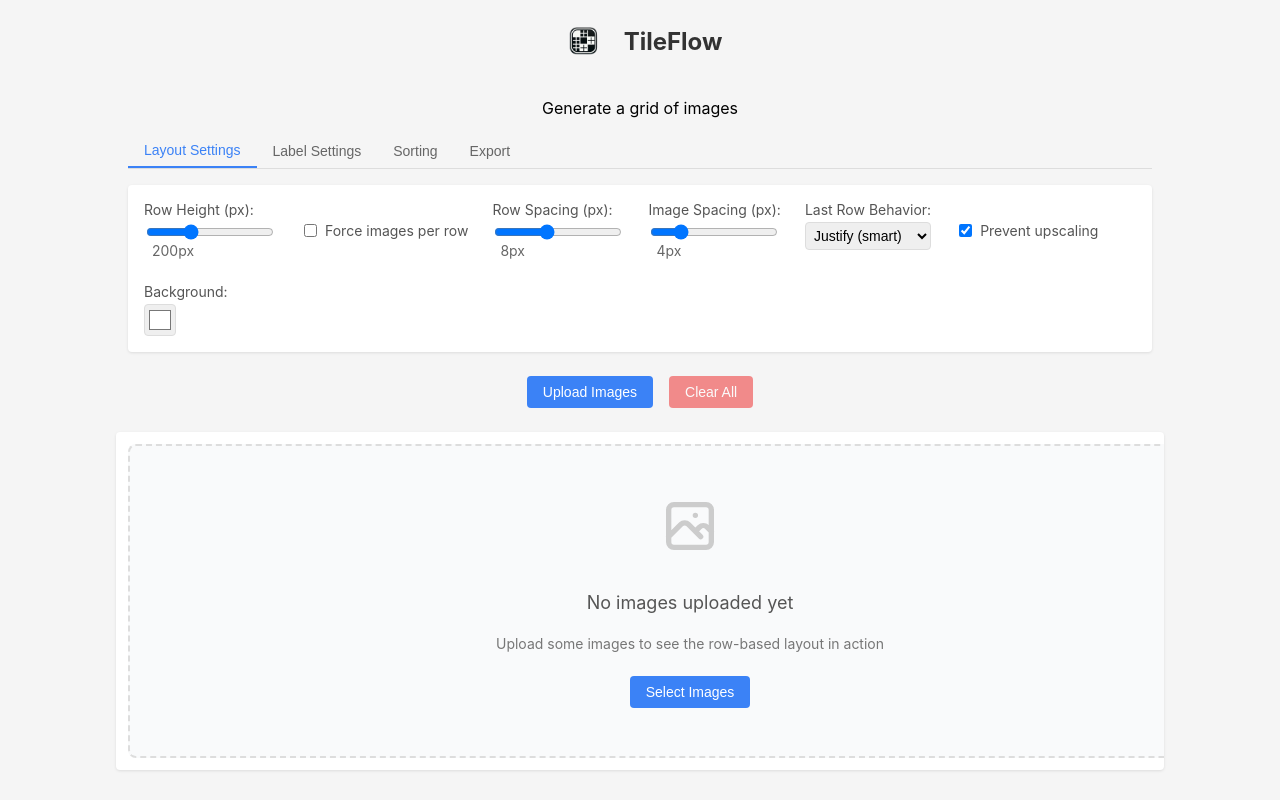
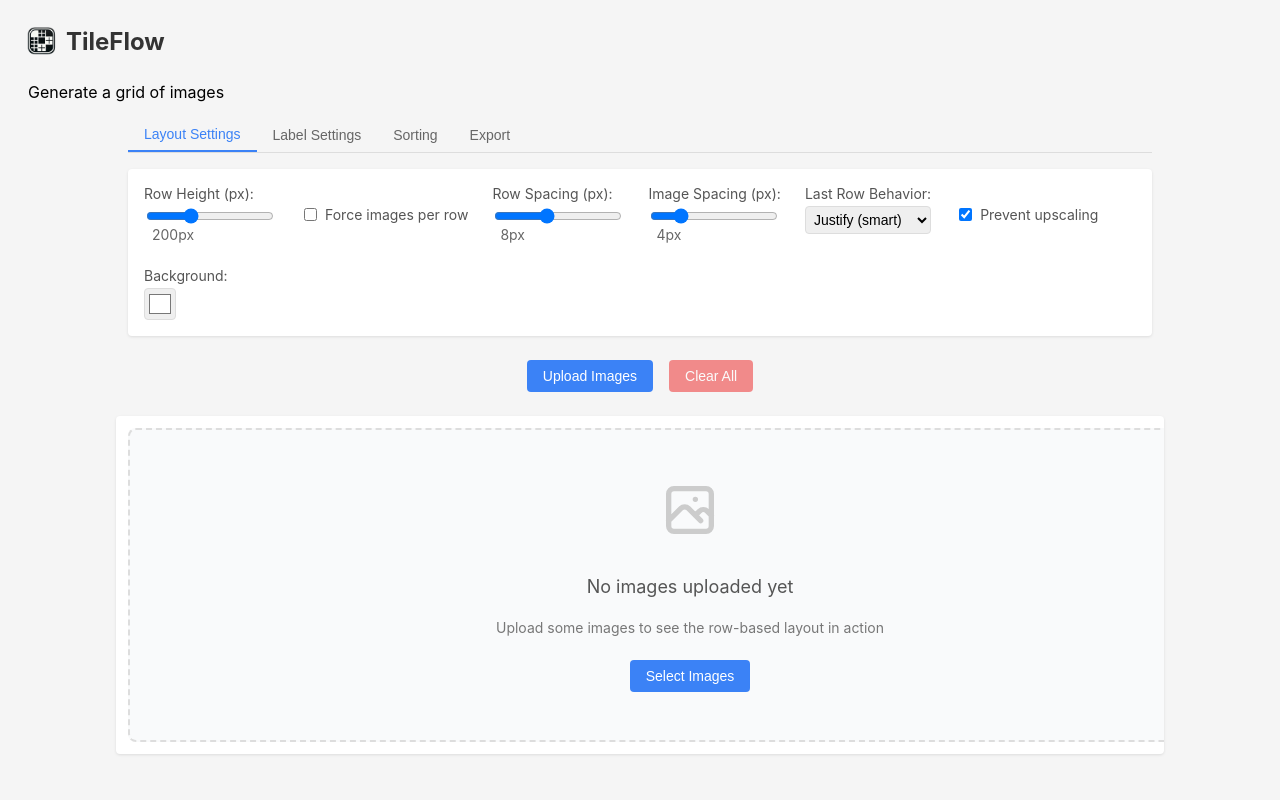
Before and after one commit to matepak/TileFlow, a React (Create React App) app: page / in a window 1280 px wide. Shown: the top 800 px of the page. Built offline with nearby package versions, Linux system fonts and the light colour scheme.

Commit message:
Add gallery description styling and adjust header layout

```diff
--- a/src/components/ImageGallery.css
+++ b/src/components/ImageGallery.css
@@ -9,6 +9,14 @@
     font-family: -apple-system, BlinkMacSystemFont, 'Segoe UI', Roboto, Helvetica, Arial, sans-serif;
 }
 
+.gallery-description {
+    padding-left: 1.5rem;
+    display: block;
+    text-align: left;
+    width: 100%;
+    margin-bottom: 1rem;
+}
+
 .gallery-logo {
     width: 50px;
     height: 50px;
@@ -18,9 +26,7 @@
 .gallery-header {
     display: flex;
     align-items: center;
-    justify-content: center;
-    gap: 1rem;
-    margin-bottom: 1rem;
+    justify-content: left;
     width: 100%;
 }
 
--- a/src/components/ImageGallery.js
+++ b/src/components/ImageGallery.js
@@ -697,8 +697,8 @@ const ImageGallery = () => {
                 <h1 className="gallery-title">TileFlow</h1>
                 <img src={logo} alt="TileFlow Logo" className="gallery-logo" />
             </div>
+            <p className="gallery-description">Generate a grid of images</p>
 
-            <p className="gallery-description">Generate a grid of images</p>
 
             {/* Tab Navigation */}
             <div className="tab-navigation">
```
Also changed, not shown: public/logo.png (added).
